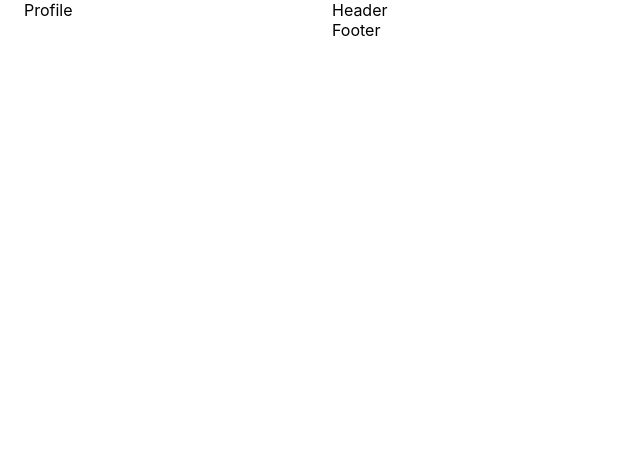
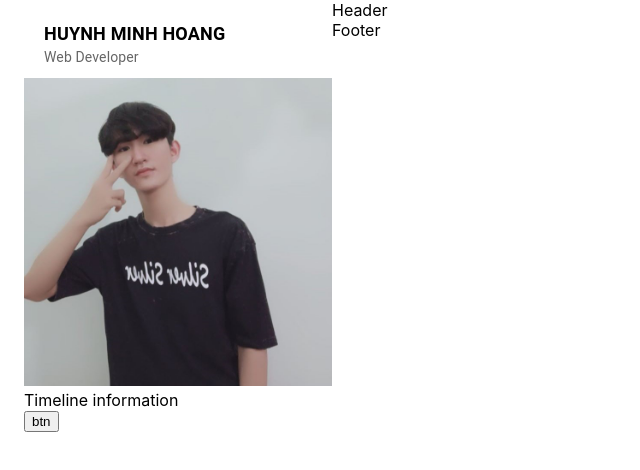
Before and after one commit to TonTon69/portfolio-reactjs, a React (Create React App) app: page / in a window 1280 px wide. Shown: the top 470 px of the page, without its empty margins (0-640 px from the left). Built offline with nearby package versions, Linux system fonts and the light colour scheme.

Commit message:
Profile Component

```diff
--- /dev/null
+++ b/src/components/Profile/Profile.css
@@ -0,0 +1,25 @@
+.profile {
+  width: 100%;
+  background-color: #ffffff;
+  display: inline-block;
+  border-radius: 6px;
+}
+.profile_name {
+  padding: 20px;
+  line-height: 18px;
+}
+.profile_name .name {
+  text-transform: uppercase;
+  font-size: 18px;
+  font-weight: bold;
+}
+.profile_name .title {
+  font-size: 14px;
+  color: #666;
+}
+.profile_image {
+  margin-top: -10px;
+}
+.profile_image img {
+  width: 100%;
+}
--- a/src/components/Profile/Profile.js
+++ b/src/components/Profile/Profile.js
@@ -1,7 +1,26 @@
 import React from "react";
+import { Typography } from "@material-ui/core";
+import "./Profile.css";
 
 const Profile = () => {
-  return <div>Profile</div>;
+  return (
+    <div className="profile container_shadow">
+      <div className="profile_name">
+        <Typography className="name">huynh minh hoang</Typography>
+        <Typography className="title">Web Developer</Typography>
+      </div>
+
+      <figure className="profile_image">
+        <img src={require("../../../src/assets/images/h.jpg").default} />
+      </figure>
+
+      <div className="profile_information">
+        Timeline information
+        <br />
+        <button>btn</button>
+      </div>
+    </div>
+  );
 };
 
 export default Profile;
```
Also changed, not shown: src/assets/images/h.jpg (added), 1 other file (tests, documents, lock files or other folders).
